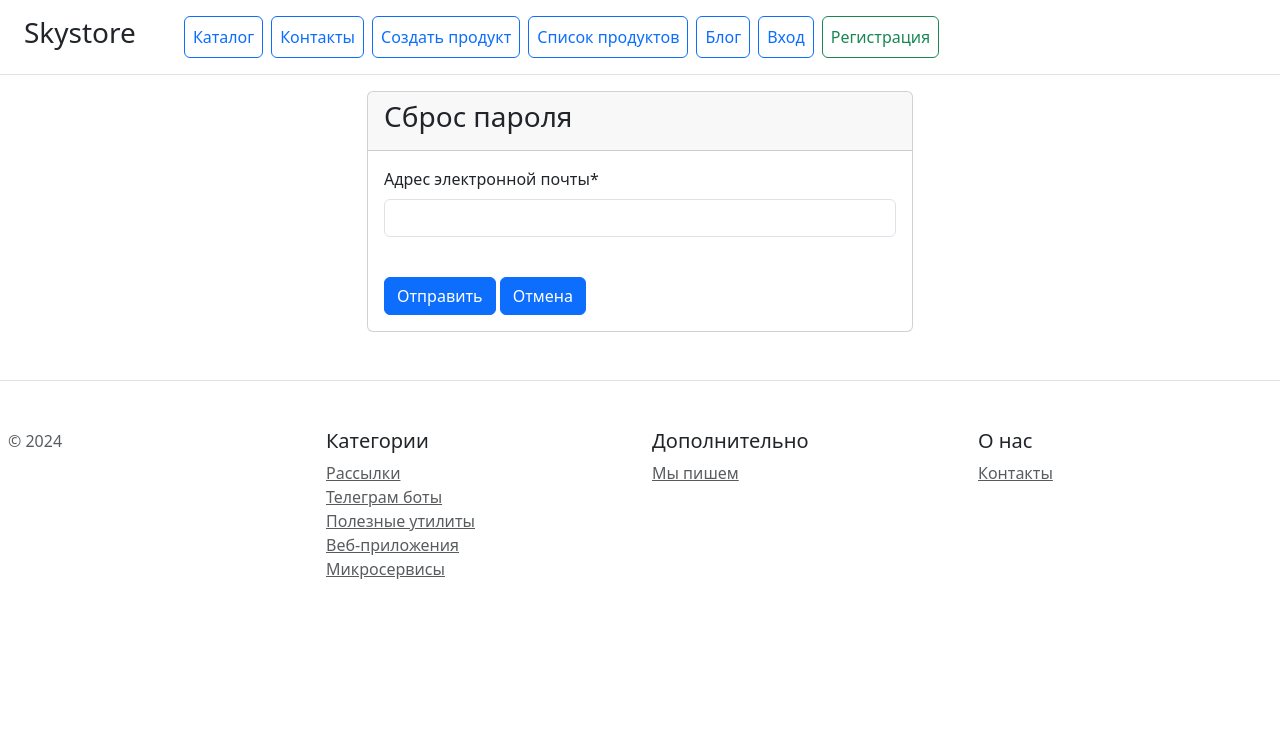
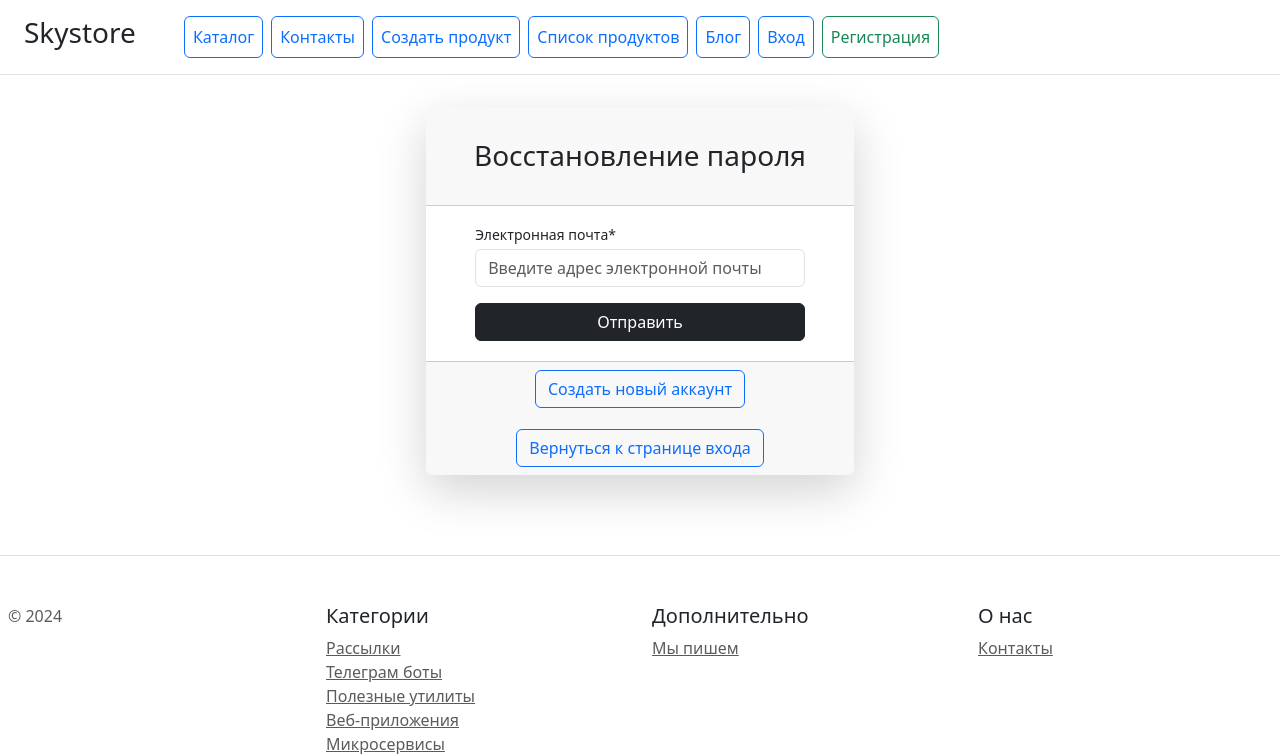
Before and after one commit to EvgeniiErmak/Django_Web_Store, a Django app: page /users/password_reset/ in a window 1280 px wide. Shown: the top 754 px of the page. Before the commit the page ends 579 px from the top, so only its background shows below. Run offline with Django 5.2, Linux system fonts and the light colour scheme; some libraries are stand-ins or nearby versions.

Commit message:
Отредактировал шаблоны 2

```diff
--- a/users/templates/users/password_reset.html
+++ b/users/templates/users/password_reset.html
@@ -1,26 +1,58 @@
-{% extends 'base.html' %}
-{% load mediapath %}
-{% load crispy_forms_tags %}
-{%block content%}
-
-<div class="col-12">
-    <div class="row">
-        <div class="col-3"></div>
-        <div class="col-6">
-            <div class="card">
-                <div class="card-header">
-                    <h3 class="card-title">Сброс пароля</h3>
-                </div>
-                <div class="card-body">
-                    <form method="post" enctype="multipart/form-data">
-                        {% csrf_token %}
-                        {{ form|crispy }}
-                        <button type="submit" class="mt-4 btn btn-primary">Отправить</button>
-                        <a href="{%url 'users:login' %}" class="mt-4 btn btn-primary">Отмена</a>
-                    </form>
+{% extends "base.html" %}
+{% block content %}
+    <div class="form-content my-3 p-3">
+        <div class="container">
+            <div class="row justify-content-center">
+                <div class="col-lg-5">
+                    <div class="card shadow-lg border-0 rounded-lg mt-0 mb-3">
+                        <div class="card-header justify-content-center">
+                            <div id="error_div"></div>
+                            <h3 class="font-weight-light my-4 text-center">Восстановление пароля</h3>
+                        </div>
+                        {% if form.errors %}
+                            <div class="alert alert-danger alert-dismissible" role="alert">
+                                <div id="form_errors">
+                                    {% for key, value in form.errors.items %}
+                                        <strong>{{ value }}</strong>
+                                    {% endfor %}
+                                </div>
+                                <button type="button" class="close" data-dismiss="alert" aria-label="Close">
+                                    <span aria-hidden="true">&times;</span>
+                                </button>
+                            </div>
+                        {% endif %}
+                        <div class="card-body">
+                            <form method="POST">
+                                {% csrf_token %}
+                                <div class="form-row">
+                                    <div class="col-md-10 offset-md-1">
+                                        <div class="form-group">
+                                            <label class="small mb-1" for="id_email">Электронная почта*</label>
+                                            <input type="email" name="email" class="form-control"
+                                                   autocomplete="email" maxlength="254" required id="id_email"
+                                                   placeholder="Введите адрес электронной почты">
+                                        </div>
+                                    </div>
+                                </div>
+                                <div class="mb-3"></div>
+                                <div class="form-row">
+                                    <div class="col-md-10 offset-md-1">
+                                        <div class="form-group mt-0 mb-1">
+                                            <button type="submit" class="col-md-12 btn btn-dark">Отправить</button>
+                                        </div>
+                                    </div>
+                                </div>
+                            </form>
+                        </div>
+                        <div class="card-footer text-center">
+                            <div class="small">
+                                <a type="button" class="btn btn-outline-primary" href="{% url 'users:register' %}">Создать новый аккаунт</a><br><br>
+                                <a type="button" class="btn btn-outline-primary" href="{% url 'users:login' %}">Вернуться к странице входа</a><br>
+                            </div>
+                        </div>
+                    </div>
                 </div>
             </div>
         </div>
     </div>
-</div>
-{%endblock content%}
+{% endblock content %}
--- a/users/templates/users/password_reset_confirm.html
+++ b/users/templates/users/password_reset_confirm.html
@@ -47,6 +47,7 @@
                                                        placeholder="Подтвердите пароль"/>
                                             </div>
                                         </div>
+                                        <br>
                                     </div>
                                     <div class="form-row">
                                         <div class="col-md-10 offset-md-1">
--- a/users/templates/users/password_reset_done.html
+++ b/users/templates/users/password_reset_done.html
@@ -11,7 +11,7 @@
                 </div>
                 <div class="card-body">
                     <p>На ваше электронный адрес отправлена инструкция по сбросу пароля.</p>
-                    <a type="button" class="btn btn-outline-primary" href="{% url 'catalog:home'%}">На главную</a>
+                    <a type="button" class="btn btn-outline-primary" href="{% url 'catalog:home'%}">Вернуться на главную</a>
                 </div>
             </div>
         </div>
--- a/users/templates/users/register.html
+++ b/users/templates/users/register.html
@@ -18,6 +18,11 @@
                         <button type="submit" class="mt-4 btn btn-primary">Регистрация</button>
                     </form>
                 </div>
+                <div class="card-body">
+                    <form method="post" enctype="multipart/form-data">
+                        <a type="button" class="btn btn-outline-primary" href="{% url 'catalog:home' %}">Вернуться на главную</a><br>
+                    </form>
+                </div>
             </div>
         </div>
     </div>
```
Also changed, not shown: users/templates/users/password_reset_email.html (+5 -5 lines).
